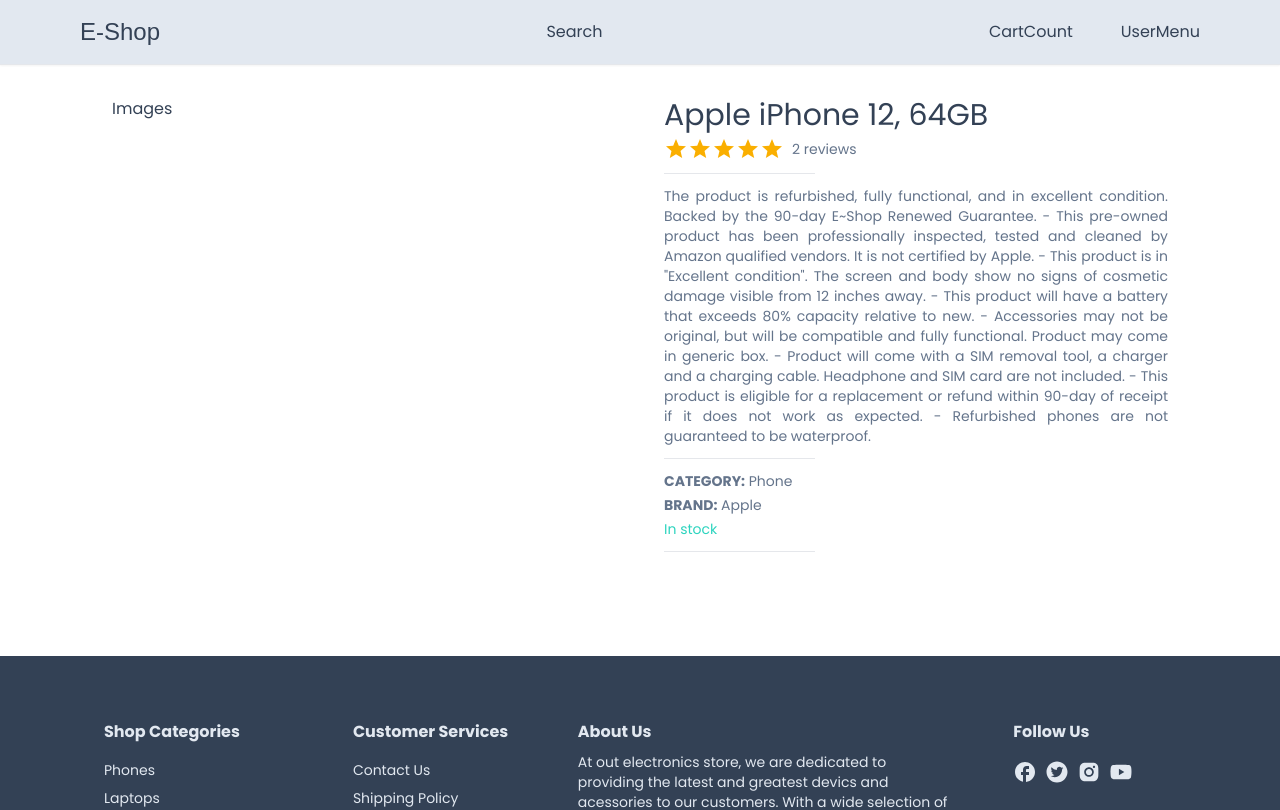
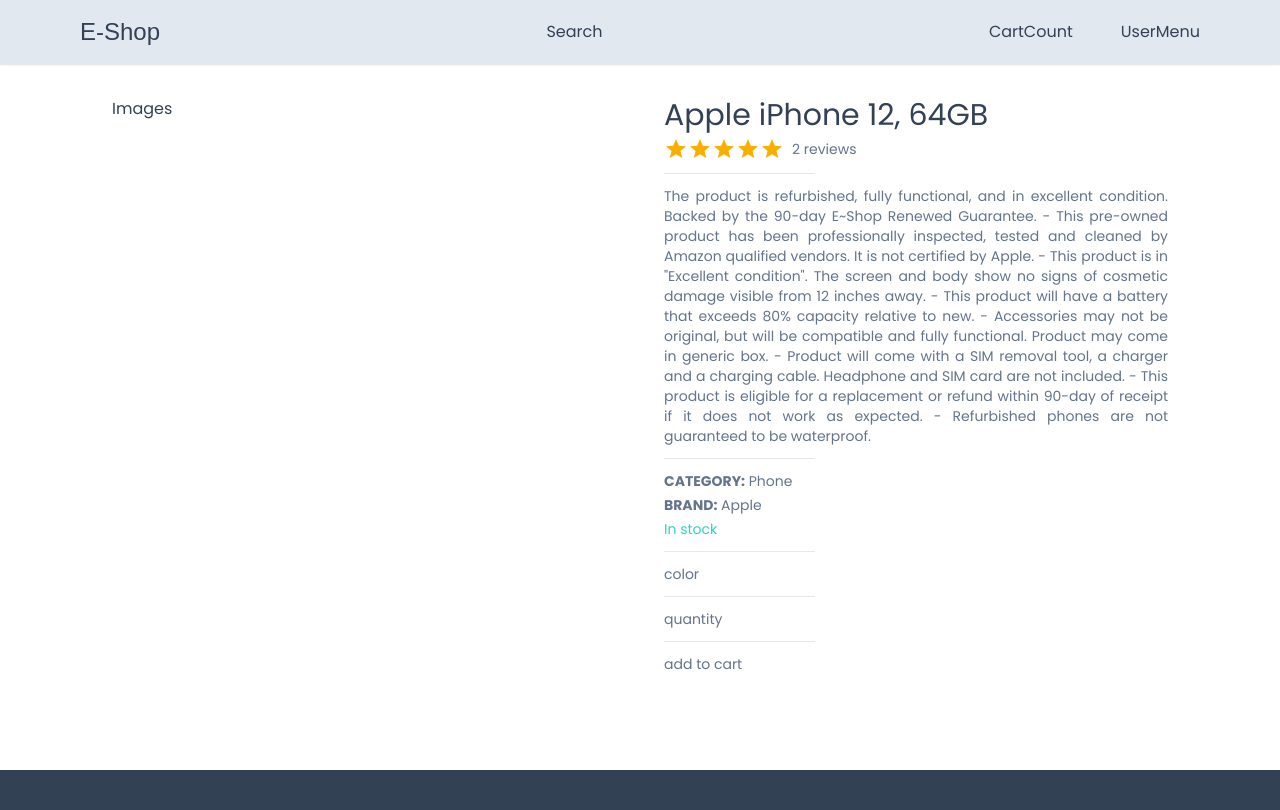
Before and after one commit to iJoyRide/Ecommerce, a Next.js app: page /product/1 in a window 1280 px wide. Shown: the top 810 px of the page. Built offline with nearby package versions, Linux system fonts and the light colour scheme; a web font is replaced by a local one.

Commit message:
product details

```diff
--- a/app/product/[productId]/ProductDetails.tsx
+++ b/app/product/[productId]/ProductDetails.tsx
@@ -1,17 +1,48 @@
 "use client"
 
 import { Rating } from "@mui/material";
+import { use, useState } from "react";
 
 interface ProductDetailsProps{
     product: any
 }
 
+export type CartProductType = {
+    id: string,
+    name: string,
+    description: string,
+    category: string,
+    brand: string,
+    selectedImg: SelectedImgType,
+    quantity: number,
+    price: number
+
+};
+
+export type SelectedImgType = {
+    color: string,
+    colorCode: string,
+    image:string
+}
+
 const Horizontal = () => {
     return <hr className="w-[30%] my-2"/>
-}
+};
 
 const ProductDetails:React.FC<ProductDetailsProps> =
 ({product}) => {
+
+    const [cartProduct, setCartProduct] = useState<CartProductType>({
+        id: product.id,
+        name: product.name,
+        description: product.description,
+        category: product.category,
+        brand: product.brand,
+        selectedImg: {...product.images[0]},
+        quantity: 1,
+        price: product.price,
+
+    });
 
     const productRating =
         product.reviews.reduce((acc: number, item: any) =>
@@ -44,6 +75,12 @@
             <div className={product.inStock ? "text-teal-400" : "text-rose-400"}>
                 {product.inStock ? "In stock" : "Out of stock"}</div>
             <Horizontal/>
+            <div>color</div>
+            <Horizontal/>
+            <div>quantity</div>
+            <Horizontal/>
+            <div>add to cart</div>
+
         </div>
         </div>;
 };
```
